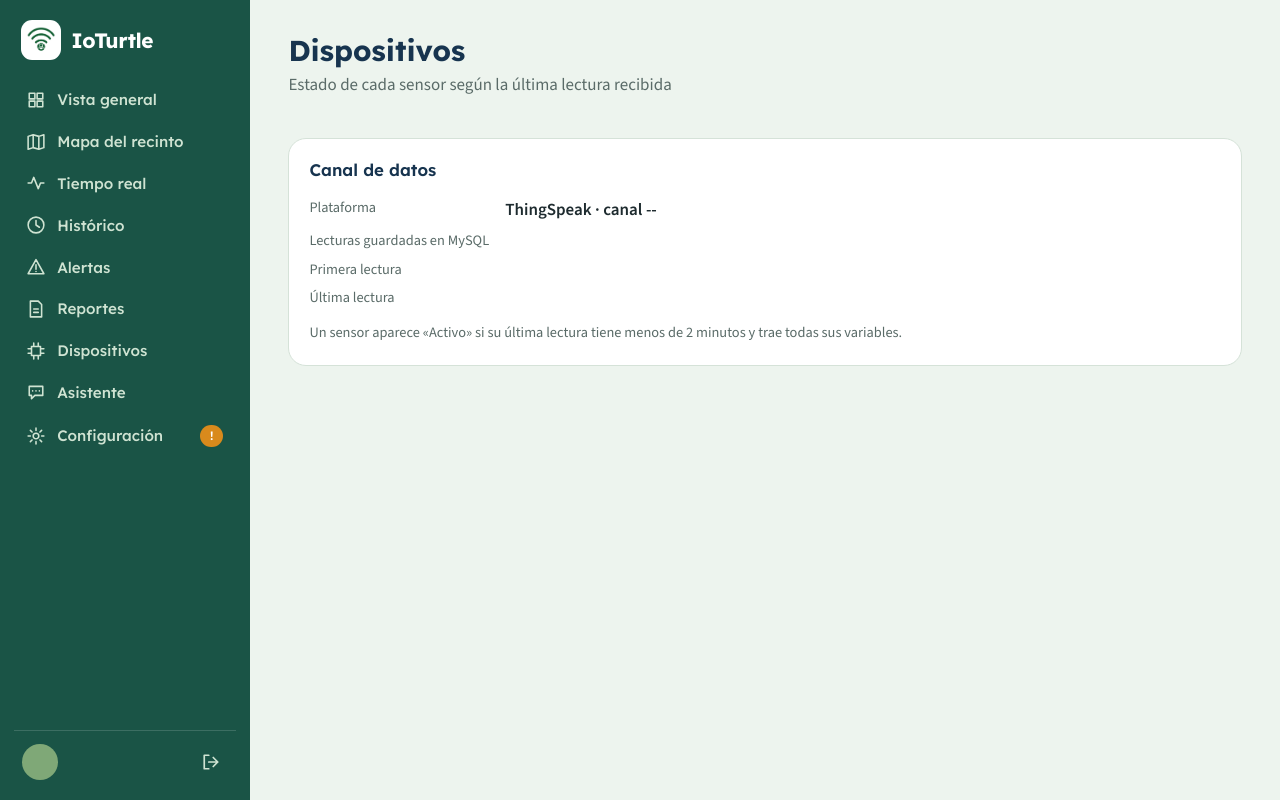
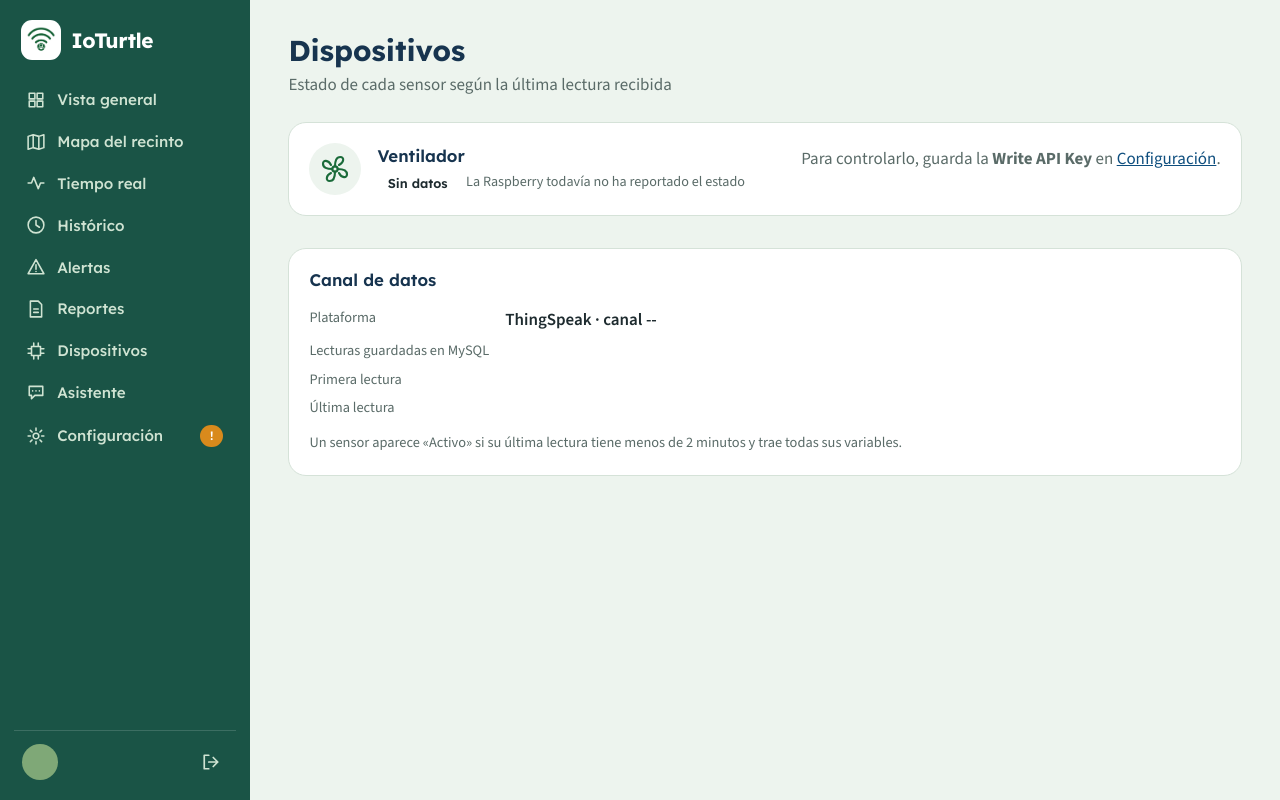
Before and after one commit to Guerre-1606/IoTurtle, a Flask app: template templates/dispositivos.html in a window 1280 px wide. Run offline with Flask 3, Linux system fonts and the light colour scheme; the template is opened without the code that fills it, so the values that code supplies are empty.

Commit message:
Asistente y control del ventilador

```diff
--- a/Css/dashboard.css
+++ b/Css/dashboard.css
@@ -423,3 +423,31 @@
   .chat { height: calc(100svh - 15rem); min-height: 420px; }
   .chat-msg { max-width: 90%; }
 }
+
+/* ---------- Ventilador (field8) ---------- */
+.ventilador {
+  display: flex; flex-wrap: wrap; align-items: center; justify-content: space-between;
+  gap: 1rem 1.5rem; margin-bottom: 1rem;
+}
+.ventilador-info { display: flex; align-items: center; gap: 1rem; }
+.ventilador-info h2 { margin: 0 0 .35rem; }
+.ventilador-icono {
+  display: grid; place-items: center; flex: none;
+  width: 3.25rem; height: 3.25rem; border-radius: 50%;
+  background: var(--mist); color: var(--forest);
+}
+.ventilador-icono svg { width: 2rem; height: 2rem; fill: none; stroke: currentColor; stroke-width: 1.6; stroke-linecap: round; }
+.ventilador.girando .ventilador-icono { background: #E3F2E7; }
+.ventilador.girando .ventilador-icono svg { animation: vent-giro 1.2s linear infinite; }
+@keyframes vent-giro { to { transform: rotate(360deg); } }
+.ventilador-estado { display: flex; flex-wrap: wrap; align-items: center; gap: .5rem; margin: 0; }
+.ventilador-estado small { color: var(--muted); }
+.pill.apagado { background: #E9EDEC; color: var(--muted); }
+.ventilador-botones { display: flex; gap: .6rem; }
+.ventilador-botones .btn-dash:disabled { opacity: .55; cursor: wait; }
+.ventilador-botones .btn-dash[aria-pressed="true"] { box-shadow: 0 0 0 3px rgba(27, 107, 58, .25); }
+.ventilador-falta { margin: 0; }
+.ventilador-mensaje { flex-basis: 100%; margin: 0; font-size: .9rem; color: var(--muted); }
+.ventilador-mensaje.ok { color: var(--ok); }
+.ventilador-mensaje.error { color: var(--high); }
+@media (prefers-reduced-motion: reduce) { .ventilador.girando .ventilador-icono svg { animation: none; } }
--- a/app.py
+++ b/app.py
@@ -72,6 +72,8 @@ SENSORES = [
      "fields": ["field5", "field7"]},
     {"nombre": "DS18B20", "funcion": "Temperatura del suelo", "interfaz": "1-Wire",
      "fields": ["field6"]},
+    {"nombre": "Ventilador", "funcion": "Actuador controlado desde la página (field8: 0 apagado, 1 encendido)",
+     "interfaz": "GPIO · relé", "fields": ["field8"]},
     {"nombre": "Zonas simuladas", "funcion": "Soleada, Intermedia y Sombra estimadas desde el MLX90614",
      "interfaz": "Software (app.py)", "fields": ["field2", "field3", "field4"]},
 ]
@@ -83,6 +85,7 @@ DESFASE_ZONAS = {"field2": 4.0, "field3": 1.5, "field4": -2.0}
 
 FIELDS = [f"field{i}" for i in range(1, 8)]
 NOMBRE_FIELD = {z["field"]: z["nombre"] for z in ZONAS + GENERALES}
+NOMBRE_FIELD["field8"] = "Estado del ventilador"
 
 CRITERIOS_DEFECTO = {"tmax": 30.0, "tmin": 20.0, "hmin": 60.0}
 
@@ -131,6 +134,29 @@ def ejecutar(sql, datos=()):
         conexion.commit()
     finally:
         cursor.close()
+
+
+# Columnas que se agregaron después: se crean solas la primera vez
+COLUMNAS_NUEVAS = [
+    ("lecturas", "field8", "TINYINT NULL"),
+    ("configuracion_usuario", "write_key", "VARCHAR(64) NULL"),
+]
+columnas_listas = False
+
+
+@app.before_request
+def asegurar_columnas():
+    global columnas_listas
+    if columnas_listas or request.path.startswith(("/Css/", "/Js/", "/IMG/")):
+        return
+    try:
+        for tabla, columna, tipo in COLUMNAS_NUEVAS:
+            if not consultar(f"SHOW COLUMNS FROM {tabla} LIKE %s", (columna,)):
+                ejecutar(f"ALTER TABLE {tabla} ADD COLUMN {columna} {tipo}")
+                print(f"Columna {tabla}.{columna} creada")
+        columnas_listas = True
+    except Exception as e:
+        print("No se pudieron revisar las columnas nuevas:", e)
 
 
 def mi_config():
@@ -226,6 +252,13 @@ def rellenar_zonas_viejas(canal):
         cursor.close()
 
 
+def estado_ventilador(valor):
+    try:
+        return 1 if int(float(valor)) == 1 else 0
+    except (TypeError, ValueError):
+        return None
+
+
 def sincronizar():
     c = mi_config()
     canal = c["canal"]
@@ -250,7 +283,10 @@ def sincronizar():
         if e.get("entry_id", 0) <= ultimo:
             continue
         fila = list(fila_lectura(e, canal))
+        if all(v is None for v in fila[3:10]):
+            continue  # entrada que solo trae field8 (la orden que manda la página), no es una lectura
         fila[4:7] = simular_zonas(fila[1], fila[3], fila[4:7])
+        fila.append(estado_ventilador(e.get("field8")))
         nuevas.append(tuple(fila))
 
     if not nuevas:
@@ -261,8 +297,8 @@ def sincronizar():
     try:
         cursor.executemany(
             "INSERT IGNORE INTO lecturas "
-            "(canal, entry_id, recibido, field1, field2, field3, field4, field5, field6, field7) "
-            "VALUES (%s, %s, %s, %s, %s, %s, %s, %s, %s, %s)",
+            "(canal, entry_id, recibido, field1, field2, field3, field4, field5, field6, field7, field8) "
+            "VALUES (%s, %s, %s, %s, %s, %s, %s, %s, %s, %s, %s)",
             nuevas,
         )
         conexion.commit()
@@ -837,6 +873,7 @@ def dispositivos():
     totales = consultar("SELECT COUNT(*) AS n, MIN(recibido) AS primera, MAX(recibido) AS ultima "
                         "FROM lecturas WHERE canal = %s", (mi_canal(),))[0]
     return pagina("dispositivos.html", "dispositivos", estado=estado, sensores=sensores, totales=totales,
+                  ventilador=datos_ventilador(),
                   canal=mi_canal(), canal_nombre=mi_config().get("canal_nombre"))
 
 
@@ -862,6 +899,7 @@ MENSAJES_CONFIG = {
         "key": "Escribe la Read API Key.",
         "credenciales": "ThingSpeak rechazó ese canal o esa clave. Revisa que sea la Read API Key del mismo canal.",
         "red": "No se pudo contactar a ThingSpeak. Revisa tu conexión e intenta de nuevo.",
+        "write": "La Write API Key no es válida.",
     },
 }
 
@@ -939,7 +977,13 @@ def guardar_broker():
     if not datos:
         return volver("broker", "credenciales")
 
-    guardar_config(canal=canal, read_key=read_key, canal_nombre=datos["channel"].get("name", "")[:120])
+    campos = {"canal": canal, "read_key": read_key, "canal_nombre": datos["channel"].get("name", "")[:120]}
+    write_key = request.form.get("write_key", "").strip()
+    if write_key:
+        if len(write_key) > 64:
+            return volver("broker", "write")
+        campos["write_key"] = write_key
+    guardar_config(**campos)
     ultima_sincronizacion.pop(canal, None)
     return volver("broker", "ok")
 
@@ -961,6 +1005,7 @@ def configuracion():
                        (session["usuario"]["id"],))[0]
     config = mi_config() or {}
     clave = config.get("read_key") or ""
+    clave_w = config.get("write_key") or ""
 
     seccion = request.args.get("s")
     codigo = request.args.get("ok") or request.args.get("error")
@@ -974,12 +1019,61 @@ def configuracion():
                   criterios=obtener_criterios(), zonas=ZONAS, generales=GENERALES,
                   canal=config.get("canal") or "", canal_nombre=config.get("canal_nombre"),
                   clave_oculta=("•" * 8 + clave[-4:]) if clave else "",
+                  write_oculta=("•" * 8 + clave_w[-4:]) if clave_w else "",
                   mensaje=mensaje)
 
 
 # =========================================================
 # APIs que usa el JavaScript
 # =========================================================
+# =========================================================
+# Ventilador (field8): la página escribe, la Raspberry lee y confirma
+# =========================================================
+THINGSPEAK_UPDATE = "https://api.thingspeak.com/update.json"
+ESPERA_ESCRITURA = 25  # ThingSpeak gratis acepta 1 escritura cada 15 s por canal
+
+
+def datos_ventilador():
+    fila = consultar("SELECT field8, recibido FROM lecturas WHERE canal = %s AND field8 IS NOT NULL "
+                     "ORDER BY recibido DESC LIMIT 1", (mi_canal(),))
+    return {
+        "estado": fila[0]["field8"] if fila else None,
+        "confirmado": hora_local(fila[0]["recibido"]) if fila else None,
+        "puede_controlar": bool((mi_config() or {}).get("write_key")),
+    }
+
+
+@app.route("/api/ventilador", methods=["GET", "POST"])
+@login_requerido
+@config_requerida
+def api_ventilador():
+    if request.method == "GET":
+        sincronizar()
+        return jsonify(datos_ventilador())
+
+    write_key = (mi_config() or {}).get("write_key")
+    if not write_key:
+        return jsonify({"error": "Primero guarda la Write API Key en Configuración."}), 409
+    datos = request.get_json(silent=True) or {}
+    if datos.get("estado") not in (0, 1):
+        return jsonify({"error": "Estado no válido."}), 400
+
+    limite = time.time() + ESPERA_ESCRITURA
+    while True:
+        try:
+            r = requests.post(THINGSPEAK_UPDATE, timeout=8,
+                              data={"api_key": write_key, "field8": datos["estado"]})
+            entrada = r.json() if r.ok and r.text.strip() not in ("", "0") else 0
+        except Exception as e:
+            print("ThingSpeak no recibió la orden:", e)
+            entrada = 0
+        if entrada:
+            return jsonify({"ok": True, "estado": datos["estado"]})
+        if time.time() + 3 > limite:
+            return jsonify({"error": "ThingSpeak no aceptó la orden. Revisa la Write API Key e intenta de nuevo."}), 502
+        time.sleep(3)  # canal ocupado: la Raspberry acaba de publicar
+
+
 # =========================================================
 # Asistente con IA (Groq, plan gratis)
 # =========================================================
@@ -1038,6 +1132,9 @@ def contexto_ia():
     valores = [f"{z['nombre']} {z['temp']:.1f} °C ({nombres_estado[z['estado']]})" for z in estado["zonas"] if z["temp"] is not None]
     valores += [f"{g['nombre']} {g['valor']:.1f} {g['unidad']} ({nombres_estado[g['estado']]})" for g in estado["generales"] if g["valor"] is not None]
     partes.append(f"\nÚltima lectura ({hora_local(ultima)}): " + "; ".join(valores) + ".")
+    ventilador = datos_ventilador()["estado"]
+    if ventilador is not None:
+        partes.append(f"Ventilador: {'ENCENDIDO' if ventilador == 1 else 'apagado'} (según la Raspberry).")
     if estado["alertas"]:
         partes.append("Alertas activas ahora: " + "; ".join(f"{a['titulo']} ({a['detalle']})" for a in estado["alertas"]))
     else:
--- a/templates/configuracion.html
+++ b/templates/configuracion.html
@@ -159,6 +159,12 @@
                  placeholder="Pega aquí la Read API Key" {% if not clave_oculta %}required{% endif %}>
           {% if clave_oculta %}<small class="hint">Guardada: {{ clave_oculta }}. Déjala vacía para conservarla.</small>{% endif %}
         </label>
+        <label class="field">
+          <span>Write API Key <small>(opcional, para controlar el ventilador)</small></span>
+          <input type="password" name="write_key" autocomplete="off" spellcheck="false" maxlength="64"
+                 placeholder="Pega aquí la Write API Key">
+          {% if write_oculta %}<small class="hint">Guardada: {{ write_oculta }}. Déjala vacía para conservarla.</small>{% endif %}
+        </label>
         <button class="btn-dash" type="submit">Guardar y probar conexión</button>
       </form>
       {% if mensaje and mensaje.seccion == "broker" and mensaje.ok %}
--- a/templates/dispositivos.html
+++ b/templates/dispositivos.html
@@ -8,6 +8,31 @@
     <p>Estado de cada sensor según la última lectura recibida</p>
   </div>
 </header>
+
+<section class="panel ventilador" id="ventilador" aria-labelledby="tituloVentilador"
+         data-estado="{{ ventilador.estado if ventilador.estado is not none else '' }}">
+  <div class="ventilador-info">
+    <span class="ventilador-icono" aria-hidden="true">
+      <svg viewBox="0 0 24 24"><circle cx="12" cy="12" r="2"/><path d="M12 10c0-4 1-7 4-7s3 4-1 6M14 12c4 0 7 1 7 4s-4 3-6-1M12 14c0 4-1 7-4 7s-3-4 1-6M10 12c-4 0-7-1-7-4s4-3 6 1"/></svg>
+    </span>
+    <div>
+      <h2 id="tituloVentilador">Ventilador</h2>
+      <p class="ventilador-estado">
+        <span class="pill" id="ventPill">{% if ventilador.estado == 1 %}Encendido{% elif ventilador.estado == 0 %}Apagado{% else %}Sin datos{% endif %}</span>
+        <small id="ventNota">{% if ventilador.confirmado %}Confirmado por la Raspberry · {{ ventilador.confirmado }}{% else %}La Raspberry todavía no ha reportado el estado{% endif %}</small>
+      </p>
+    </div>
+  </div>
+  {% if ventilador.puede_controlar %}
+    <div class="ventilador-botones" role="group" aria-label="Control del ventilador">
+      <button class="btn-dash" type="button" data-estado="1">Encender</button>
+      <button class="btn-dash btn-dash-ghost" type="button" data-estado="0">Apagar</button>
+    </div>
+  {% else %}
+    <p class="muted ventilador-falta">Para controlarlo, guarda la <strong>Write API Key</strong> en <a href="/dashboard/configuracion#broker">Configuración</a>.</p>
+  {% endif %}
+  <p class="ventilador-mensaje" id="ventMensaje" role="status" hidden></p>
+</section>
 
 <section class="device-grid">
   {% for s in sensores %}
@@ -38,3 +63,7 @@
   </article>
 </section>
 {% endblock %}
+
+{% block scripts %}
+<script src="/Js/ventilador.js"></script>
+{% endblock %}
```
Also changed, not shown: Js/ventilador.js (added, +62 -0 lines), crear_tablas.sql (added, +47 -0 lines).
